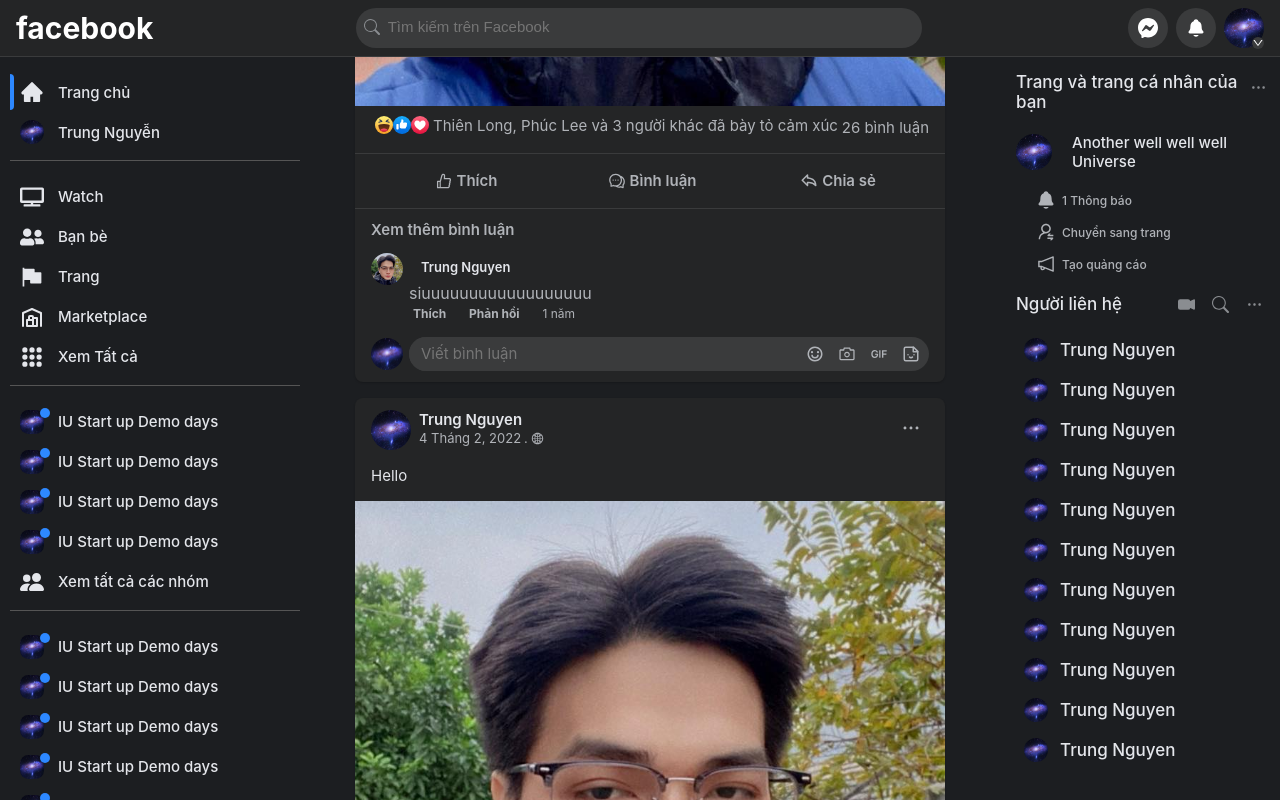
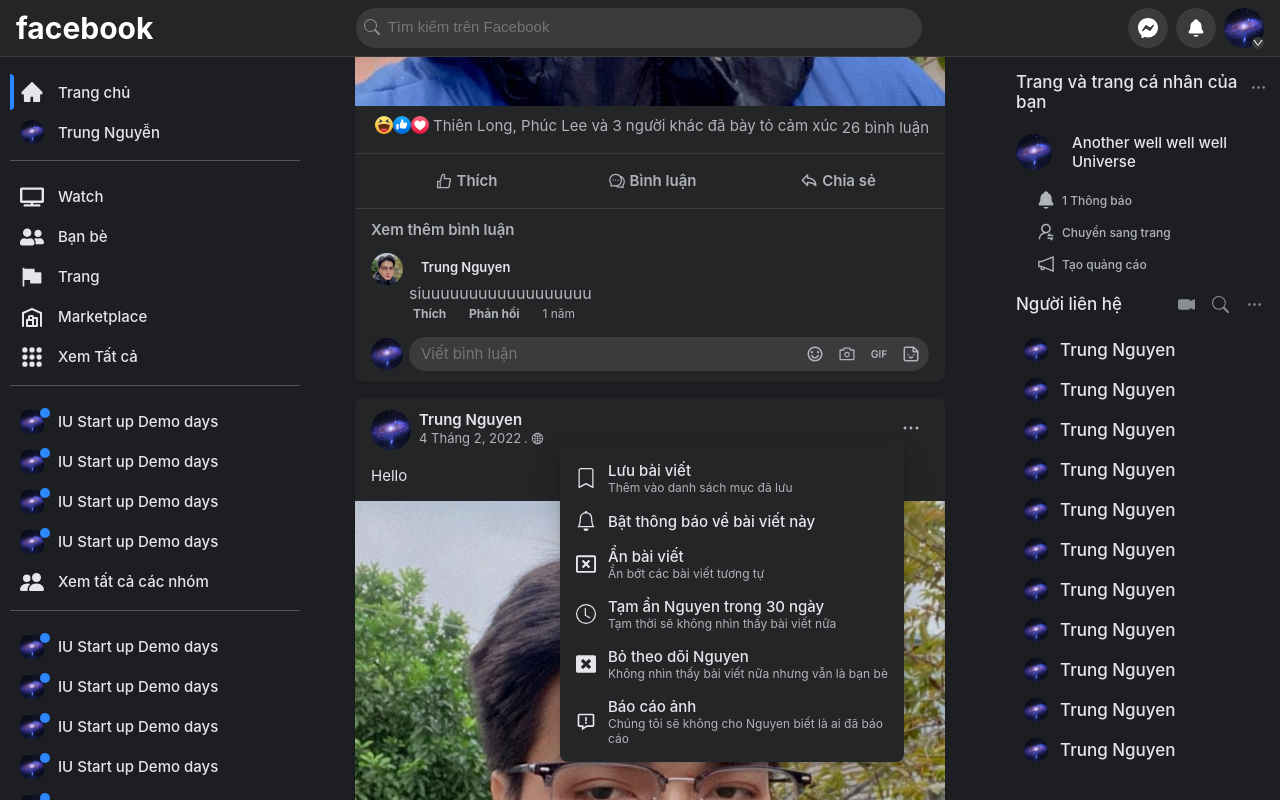
Before and after one commit to trungnguyen29775/FaceBook, a React (Create React App) app: page /home in a window 1280 px wide. Both pictures are taken after a click on the element 911 px from the left and 428 px from the top of the page. Built offline with nearby package versions, Linux system fonts and the light colour scheme.

Commit message:
8/7/2023: Drop tab newfeed option

```diff
--- a/src/components/home/home.css
+++ b/src/components/home/home.css
@@ -1411,6 +1411,9 @@
     margin-bottom: 12px;
     width: 100%;
 }
+
+
+
 .new-feed-header-avt-detail
 {
     display: flex;
@@ -1450,11 +1453,95 @@
     border-radius: 50%;
     display: flex;
     color: rgb(176, 179, 184);
+    position: relative;
+    display: flex;
+    align-items: center;
 }
 .new-feed-more-icon-container:hover
 {
     cursor: pointer;
     background-color: #555;
+}
+
+.new-feed-more-option-drop-tab-container
+{
+    display: none;
+    align-items: center;
+    position: absolute;
+    width: 344px;
+    right: 25px;
+    top: 35px;
+    background-color: rgb(36, 37, 38);
+    box-shadow: 0 12px 28px 0 rgba(0, 0, 0, 0.2), 0 2px 4px 0 rgba(0, 0, 0, 0.1);;
+    flex-direction: column;
+    border-radius: 8px;
+    border-top-right-radius: 0;
+
+}
+.new-feed-more-option-drop-tab-container.active
+{
+    display: flex;
+}
+.new-feed-more-option-drop-tab__svg
+{
+    width: 21px;
+    height: 12px;
+    position: absolute;
+    transform: scale(-1, -1) translate(0px, 0px);
+    right: 0;
+    color: rgb(36, 37, 38);
+    top: -11px;
+
+
+}
+
+.new-feed-more-option-drop-tab__svg path
+{
+    box-shadow: 0 12px 28px 0 rgba(0, 0, 0, 0.2), 0 2px 4px 0 rgba(0, 0, 0, 0.1);;
+}
+
+.nf-more-option-content
+{
+    width: 100%;
+    display: flex;
+    align-items: flex-start;
+    flex-direction: column;
+    padding: 8px 0px;
+    box-sizing: border-box;
+
+}
+
+.nf-option-action
+{
+    display: flex;
+    flex-direction: row;
+    width: 328px;
+    font-size: 15px;
+    color: rgb(228, 230, 235);
+    align-items: center;
+    padding: 8px;
+    margin: 0px 8px;
+    box-sizing: border-box;
+    border-radius: 6px;
+    font-weight: 500;
+}
+.nf-option-action:hover
+{
+    cursor: pointer;
+    background-color: #3A3B3C;
+}
+.nf-option-span-container
+{
+    display: flex;
+    flex-direction: column;
+    width: 280px;
+    align-items: flex-start;
+    margin-left: 12px;
+}
+.nf-option__span--small{
+    font-size: 12px;
+    color: rgb(176, 179, 184);
+    font-weight: 400;
 }
 .new-feed-content-container
 {
@@ -1464,6 +1551,7 @@
     font-size: 15px;
     font-weight: 400;
     overflow-wrap:break-word;
+
 }
 .new-feed-status
 {
--- a/src/components/home/home.js
+++ b/src/components/home/home.js
@@ -1,15 +1,14 @@
 import './home.css'
 import React from 'react'
-import { BsSearch,BsMessenger,BsCameraVideoFill,BsPencilSquare,BsFillPeopleFill,BsLink45Deg } from "react-icons/bs";
+import {BsBookmark,BsClock,BsBell, BsFillBookmarkFill,BsSearch,BsMessenger,BsCameraVideoFill,BsPencilSquare,BsFillPeopleFill,BsLink45Deg } from "react-icons/bs";
 import { IoNotifications,IoApps } from "react-icons/io5";
 import {AiOutlineGif,AiOutlineCamera,AiOutlineComment,AiOutlineLike,AiOutlineGlobal,AiOutlineLeft,AiOutlineRight, AiOutlinePlus,AiOutlineUserSwitch,AiOutlineDown,AiFillHome,AiFillFlag,AiOutlineNotification } from "react-icons/ai";
 import { FiX } from "react-icons/fi";
 import { IoIosMore,IoIosBook } from "react-icons/io";
-import { BiShare,BiExpand,BiMoviePlay } from "react-icons/bi";
-import {FaRegCommentAlt, FaTv,FaUserFriends } from "react-icons/fa";
+import {BiMessageError, BiShare,BiExpand,BiMoviePlay } from "react-icons/bi";
+import {FaWindowClose,FaRegWindowClose,FaRegCommentAlt, FaTv,FaUserFriends } from "react-icons/fa";
 import { TbBuildingWarehouse } from "react-icons/tb";
 import { RiEmotionHappyLine } from "react-icons/ri";
-import { HiOutlineGif } from "react-icons/hi";
 import { LuSticker } from "react-icons/lu";
 import EmojiLikeButton from './subcomponents/emojiLikeButton/emoji';
 import { current } from '@reduxjs/toolkit';
@@ -249,6 +248,35 @@
         this.handleReelsScrollRight = this.handleReelsScrollRight.bind(this)
         this.handleNewFeedEmojiClick = this.handleNewFeedEmojiClick.bind(this)
         this.handleNewFeedEmojiUnClick = this.handleNewFeedEmojiUnClick.bind(this)
+        this.handleNewFeedMoreOptionOpen = this.handleNewFeedMoreOptionOpen.bind(this)
+        this.handleNewFeedMoreOptionHide = this.handleNewFeedMoreOptionHide.bind(this)
+    }
+
+    handleNewFeedMoreOptionOpen(event)
+    {
+        event.preventDefault()
+        event.stopPropagation()
+        console.log(event.target)
+        if(event.target.tagName==="div")
+            event.target.children[1].classList.add('active')
+        else if(event.target.tagName=="svg")
+            event.target.parentNode.children[1].classList.add('active')
+        else if(event.target.tagName=="path")
+            event.target.parentNode.parentNode.children[1].classList.add('active')
+
+    }
+    handleNewFeedMoreOptionHide(event)
+    {
+        event.preventDefault()
+        event.stopPropagation()
+        document.addEventListener('click',(e)=>
+        {
+            e.preventDefault()
+            e.stopPropagation()
+            event.target.children[1].classList.remove('active')
+
+        })
+
     }
     activeNotifiDropTab(event)
     {
@@ -944,8 +972,82 @@
                                     <span className='new-feed-header-detail-date'>4 Tháng 2, 2022 <span className='dot-seperate'>.</span><AiOutlineGlobal style={{margin:"auto"}}/></span>
                             </div>
                             </div>
-                            <div className='new-feed-more-icon-container'>
-                                <IoIosMore style={{fontSize:"20px",margin:"auto"}}/>
+                            <div className='new-feed-more-icon-container' onClick={this.handleNewFeedMoreOptionOpen} onMouseLeave={this.handleNewFeedMoreOptionHide}>
+                                <IoIosMore style={{fontSize:"20px",margin:"auto"}} onMouseLeave={e=>e.stopPropagation()}/>
+
+                                <div className='new-feed-more-option-drop-tab-container'>
+                                    <svg fill='#242526' className='new-feed-more-option-drop-tab__svg'>
+                                        <path  d="M20.685.12c-2.229.424-4.278 1.914-6.181 3.403L5.4 10.94c-2.026 2.291-5.434.62-5.4-2.648V.12h20.684z"></path>
+
+                                    </svg>
+                                    <div className='nf-more-option-content'>
+                                    <div className='nf-option-action'>
+                                        <BsBookmark style={{fontSize:"20px"}}/>
+                                        <div className='nf-option-span-container'>
+                                            <span>
+                                                Lưu bài viết
+                                            </span>
+                                            <span className='nf-option__span--small'>
+                                                Thêm vào danh sách mục đã lưu
+                                            </span>
+                                        </div>
+                                    </div>
+                                    <div className='nf-option-action'>
+                                        <BsBell style={{fontSize:"20px"}}/>
+                                        <div className='nf-option-span-container'>
+                                            <span>Bật thông báo về bài viết này</span>
+                                        </div>
+                                    </div>
+
+                                    <div>
+                                        <div className='nf-option-action'>
+                                            <FaRegWindowClose style={{fontSize:"20px"}}/>
+                                            <div className='nf-option-span-container'>
+                                                <span>
+                                                    Ẩn bài viết
+                                                </span>
+                                                <span className='nf-option__span--small'>
+                                                    Ẩn bớt các bài viết tương tự
+                                                </span>
+                                            </div>
+                                        </div>
+                                        <div className='nf-option-action'>
+                                            <BsClock style={{fontSize:"20px"}}/>
+                                            <div className='nf-option-span-container'>
+                                                <span>
+                                                    Tạm ẩn Nguyen trong 30 ngày
+                                                </span>
+                                                <span className='nf-option__span--small'>
+                                                    Tạm thời sẽ không nhìn thấy bài viết nữa
+                                                </span>
+                                            </div>
+                                        </div>
+                                        <div className='nf-option-action'>
+                                            <FaWindowClose style={{fontSize:"20px"}}/>
+                                            <div className='nf-option-span-container'>
+                                                <span>Bỏ theo dõi Nguyen</span>
+                                                <span className='nf-option__span--small'>Không nhìn thấy bài viết nữa nhưng vẫn là bạn bè</span>
+                                            </div>
+                                        </div>
+
+                                        <div className='nf-option-action'>
+                                            <BiMessageError style={{fontSize:"20px"}}/>
+                                            <div className='nf-option-span-container'>
+                                                <span>
+                                                    Báo cáo ảnh
+                                                </span>
+                                                <span className='nf-option__span--small'>
+                                                    Chúng tôi sẽ không cho  Nguyen biết là ai đã báo cáo
+                                                </span>
+                                            </div>
+                                        </div>
+
+                                    </div>
+                                    </div>
+
+
+                                </div>
+
                             </div>
                         </div>
                         <div className='new-feed-content-container'>
```
